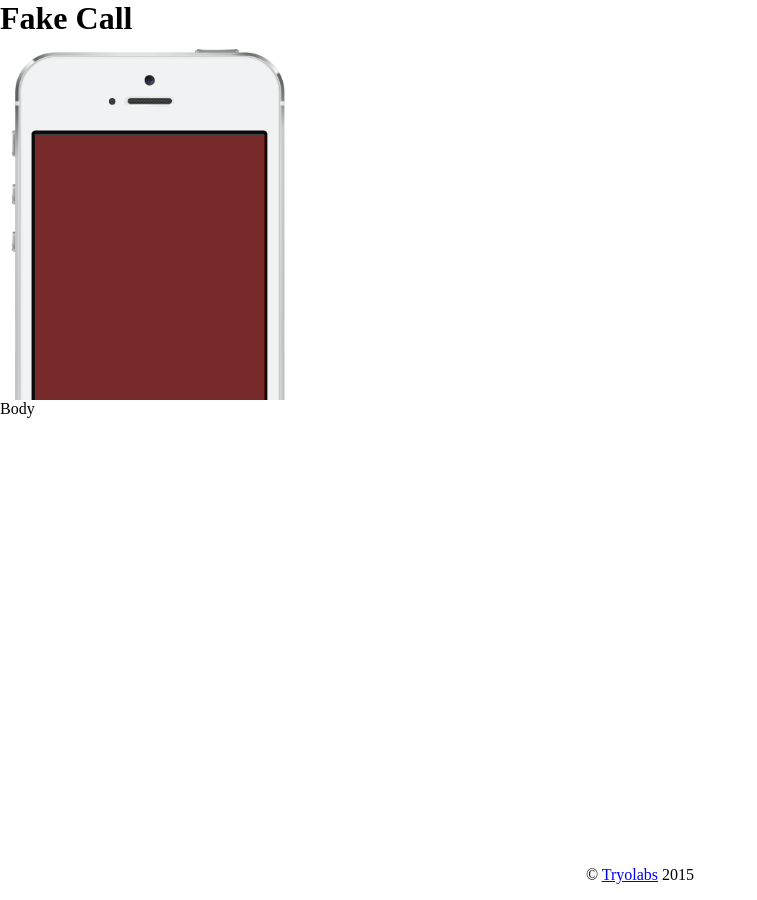
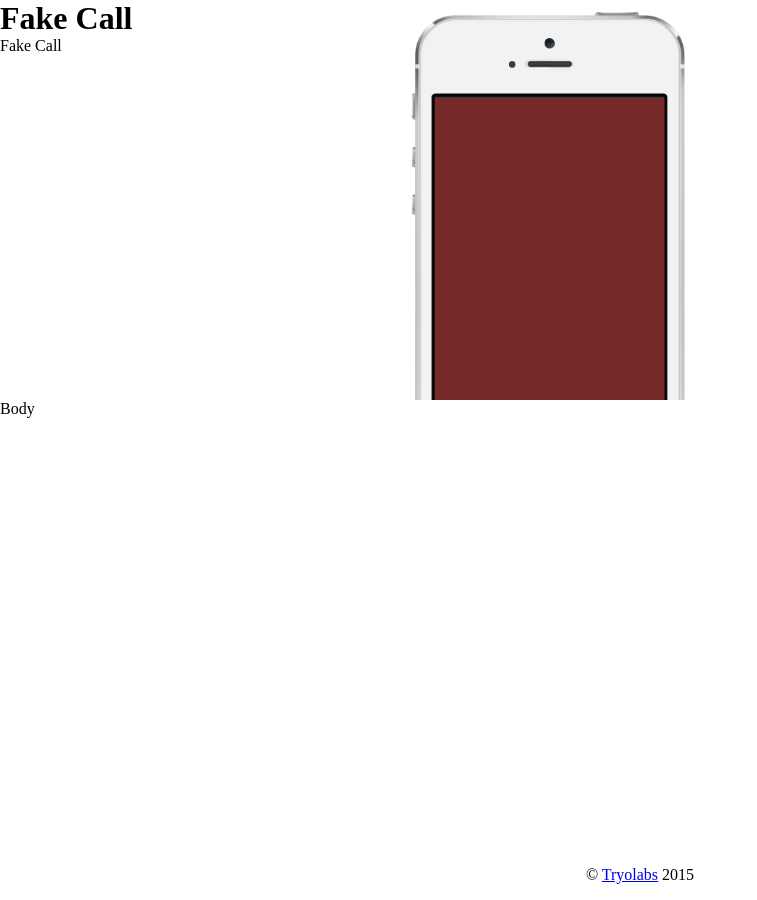
Before and after one commit to RescueCall/rescuecall.github.io, a Jekyll site: the page built from index.html, in a window 1280 px wide. Shown: the whole page, without its empty margins (0-757 px from the left). Built offline with Jekyll 4.4.1, drawn with Linux system fonts in a browser that asks for light colours.

Commit message:
Some style

```diff
--- a/assets/main.scss
+++ b/assets/main.scss
@@ -23,8 +23,16 @@ $footer-height: 50px;
     height: 400px;
     z-index: $header-z;
 
+    display: flex;
+    flex-direction: row;
+
+    .info {
+      width: 400px;
+    }
+
     .sample {
-        max-width: 300px;
+      width: 300px;
+      display: block;
     }
   }
 
--- a/index.html
+++ b/index.html
@@ -4,7 +4,12 @@ class: home
 ---
 
 <header>
-  <h1>{{ site.title }}</h1>
+  <div class="info">
+    <h1>{{ site.title }}</h1>
+    <div class="info">
+      {{ site.description }}
+    </div>
+  </div>
   <div class="sample">
     <div class="device-mockup iphone5 portrait white">
       <div class="device">
```
